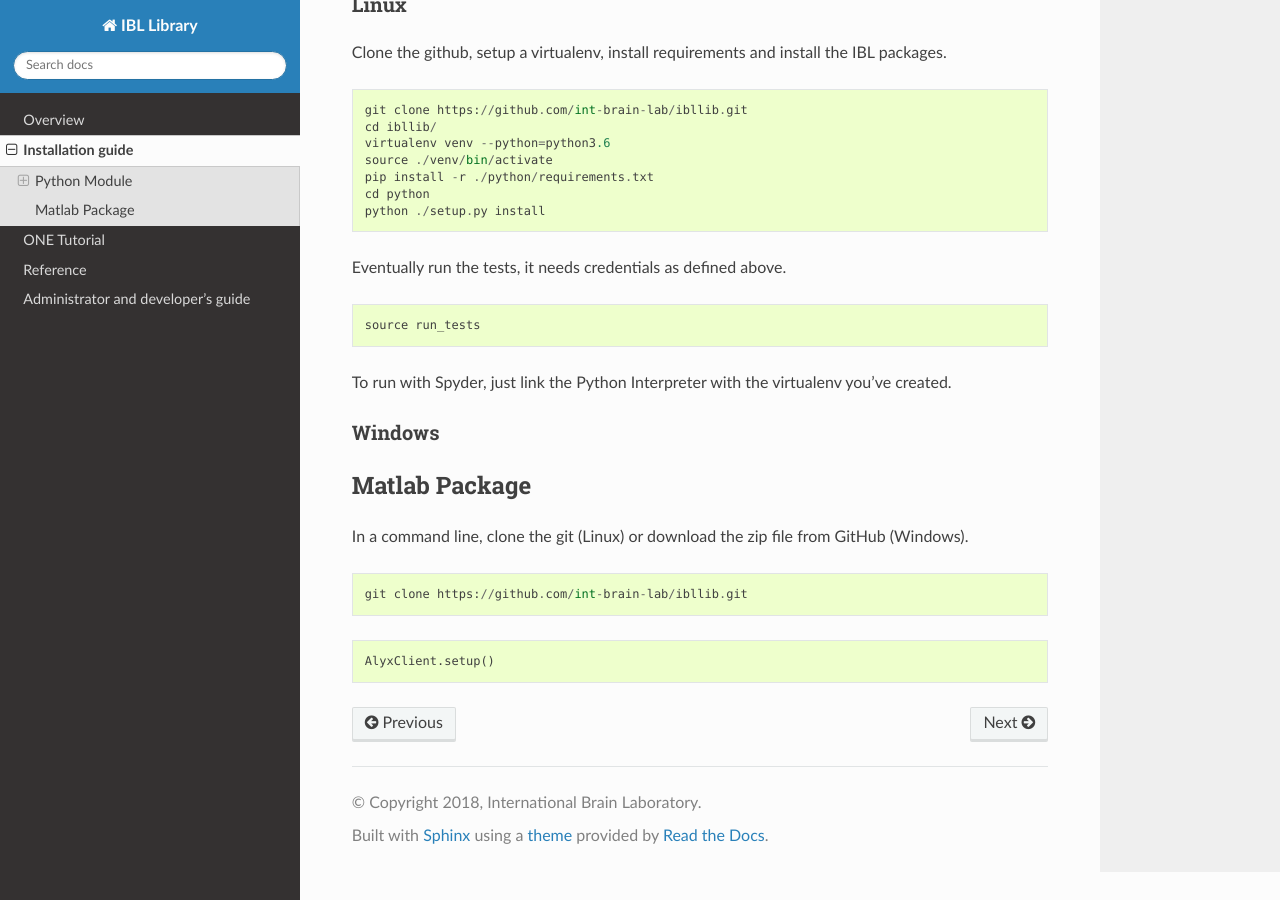
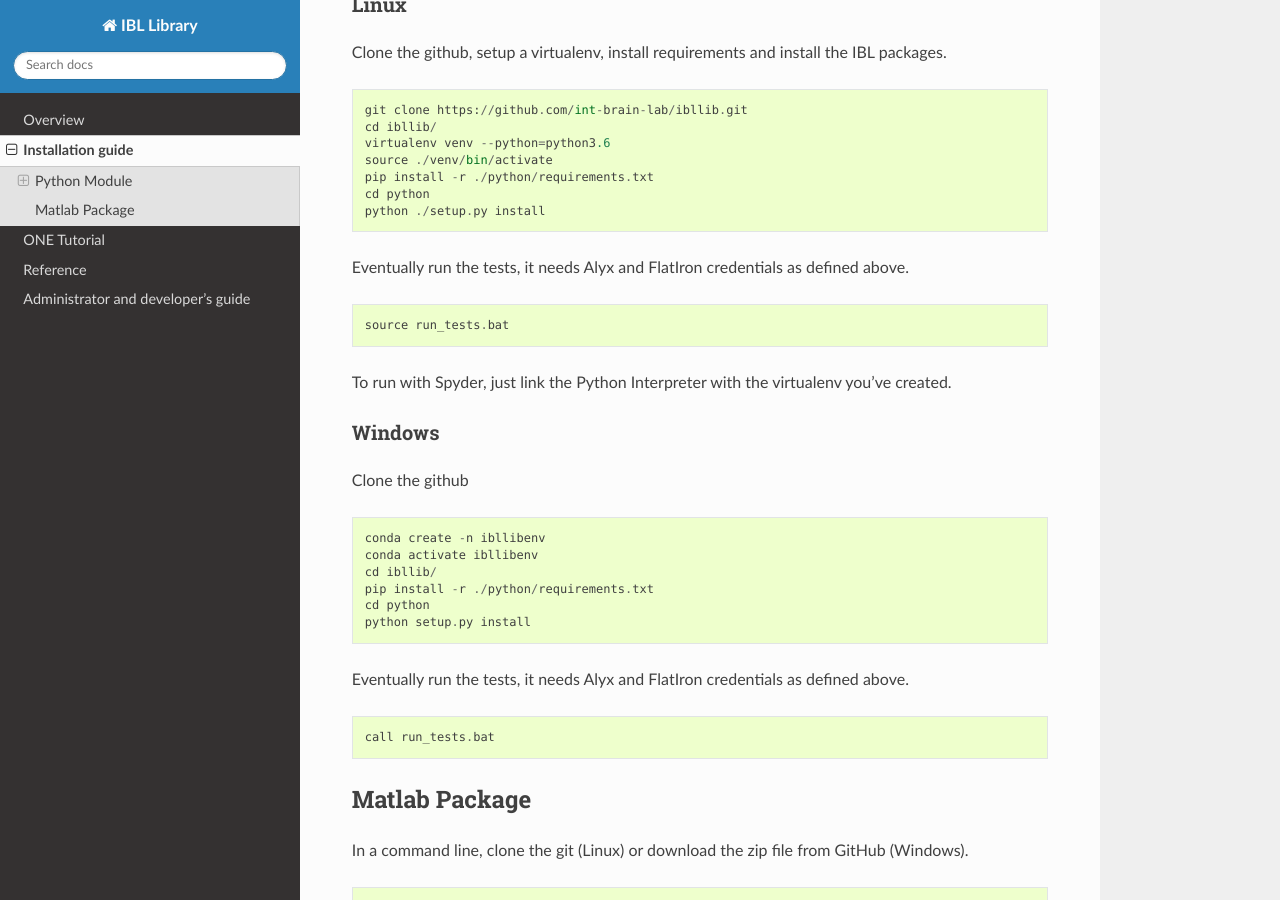
Before and after one commit to int-brain-lab/ibllib, a Sphinx documentation site: the page built from docs/02_installation.md, in a window 1280 px wide and 900 px high, scrolled down 225 px. Built offline with Sphinx 7.4.7 and the Read the Docs theme 2.0.0, drawn with Linux system fonts in a browser that asks for light colours.

Commit message:
Setup.py Windows install fix

````diff
--- a/docs/02_installation.md
+++ b/docs/02_installation.md
@@ -12,14 +12,29 @@ cd python
 python ./setup.py install
 ```
 
-Eventually run the tests, it needs credentials as defined above.
+Eventually run the tests, it needs Alyx and FlatIron credentials as defined above.
 ```
-source run_tests
+source run_tests.bat
 ```
 
 To run with Spyder, just link the Python Interpreter with the virtualenv you've created.
 
 ### Windows
+Clone the github
+```
+conda create -n ibllibenv
+conda activate ibllibenv
+cd ibllib/
+pip install -r ./python/requirements.txt
+cd python
+python setup.py install
+```
+
+Eventually run the tests, it needs Alyx and FlatIron credentials as defined above.
+```
+call run_tests.bat
+```
+
 
 ## Matlab Package
 In a command line, clone the git (Linux) or download the zip file from GitHub (Windows).
````
Also changed, not shown: 1 other file.
